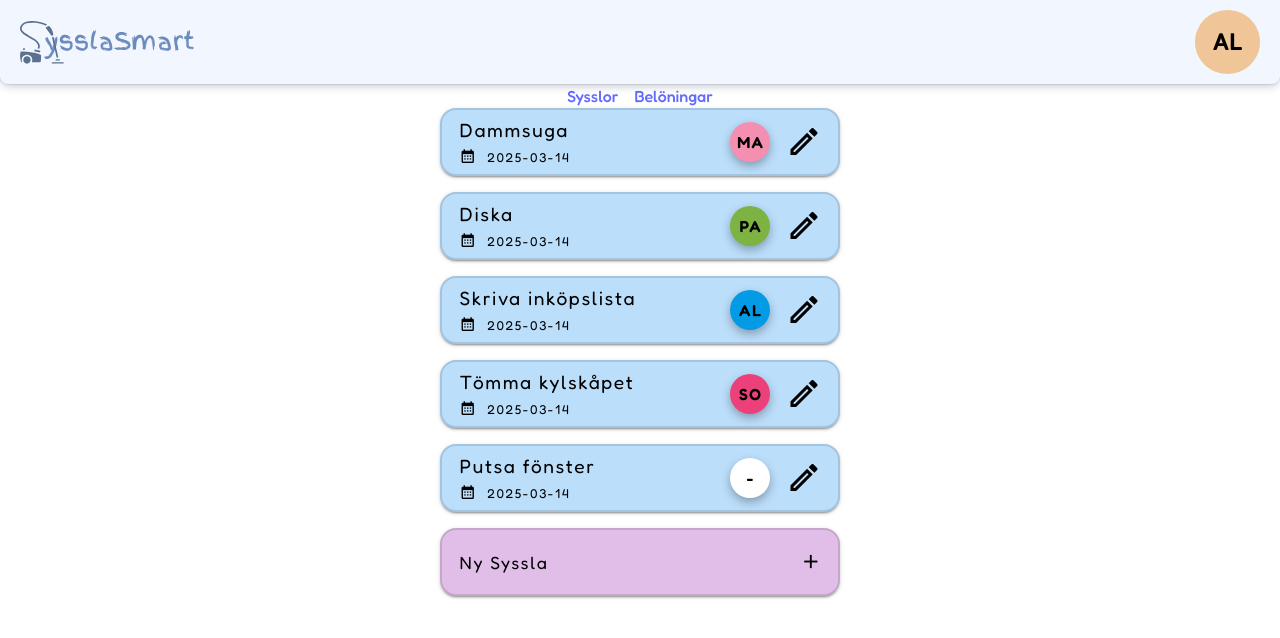
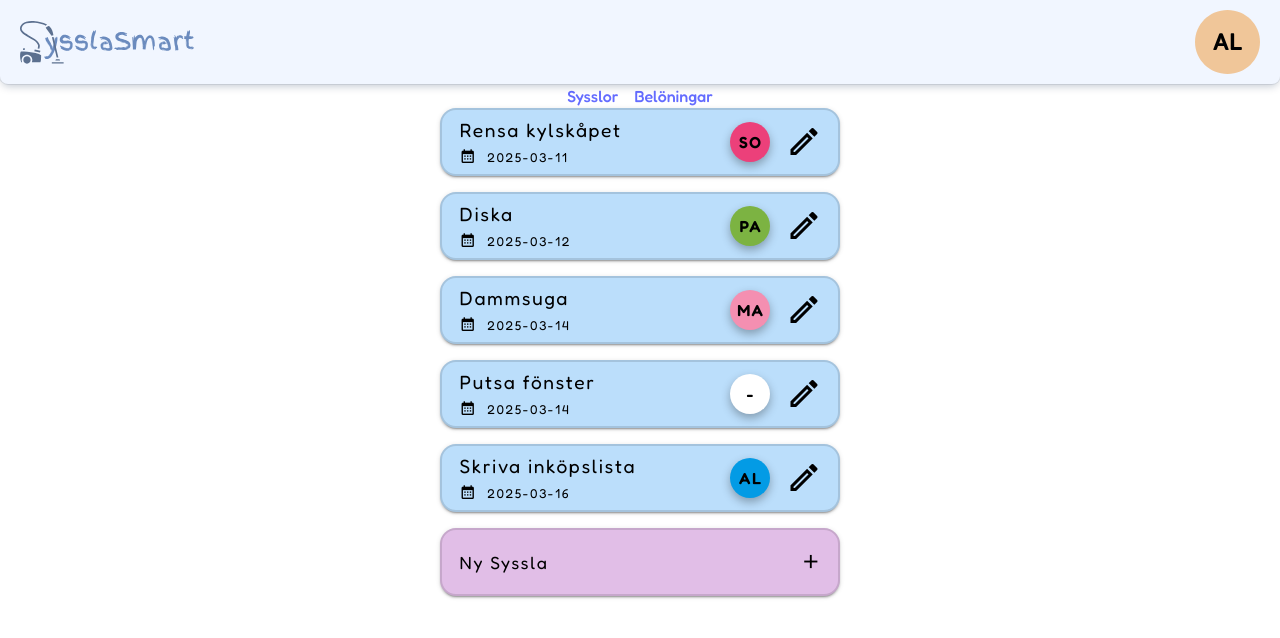
Before and after one commit to IT-Hogskolan-Stockholm/syssla-smart, a Vue app: page / in a window 1280 px wide. Shown: the top 638 px of the page. Built offline with nearby package versions, Linux system fonts and the light colour scheme.

Commit message:
added sort method

```diff
--- a/src/stores/ChoreStore.js
+++ b/src/stores/ChoreStore.js
@@ -1,5 +1,5 @@
 import { defineStore } from 'pinia'
-import { ref } from 'vue'
+import { ref, onMounted } from 'vue'
 
 export const useChoreStore = defineStore('choreStore', () => {
   const chores = ref([
@@ -9,31 +9,31 @@ export const useChoreStore = defineStore('choreStore', () => {
       deadline: '2025-03-14',
       assignedTo: 'Mamma',
       isCompleted: false,
-      pointValue: 1
+      pointValue: 1,
     },
     {
       id: 2,
       title: 'Diska',
-      deadline: '2025-03-14',
+      deadline: '2025-03-12',
       assignedTo: 'Pappa',
       isCompleted: false,
-      pointValue: 1
+      pointValue: 1,
     },
     {
       id: 3,
       title: 'Skriva inköpslista',
-      deadline: '2025-03-14',
+      deadline: '2025-03-16',
       assignedTo: 'Algot',
       isCompleted: false,
-      pointValue: 1
+      pointValue: 1,
     },
     {
       id: 4,
-      title: 'Tömma kylskåpet',
-      deadline: '2025-03-14',
+      title: 'Rensa kylskåpet',
+      deadline: '2025-03-11',
       assignedTo: 'Sofia',
       isCompleted: false,
-      pointValue: 1
+      pointValue: 1,
     },
     {
       id: 5,
@@ -41,9 +41,17 @@ export const useChoreStore = defineStore('choreStore', () => {
       deadline: '2025-03-14',
       assignedTo: '',
       isCompleted: false,
-      pointValue: 1
-    }
+      pointValue: 1,
+    },
   ])
+
+  onMounted(() => {
+    chores.value.sort((a, b) => {
+      const dateA = new Date(a.deadline)
+      const dateB = new Date(b.deadline)
+      return dateA - dateB
+    })
+  })
 
   const addChoreDialog = ref(false)
   const assignUserDialog = ref(false)
@@ -75,7 +83,7 @@ export const useChoreStore = defineStore('choreStore', () => {
       deadline: selectedDate || '',
       assignedTo: '',
       isCompleted: false,
-      pointValue: null
+      pointValue: null,
     })
 
     addChoreDialog.value = false
@@ -97,6 +105,6 @@ export const useChoreStore = defineStore('choreStore', () => {
     openAssignUserDialog,
     closeAssignUserDialog,
     addAssignedUser,
-    assignUserDialog
+    assignUserDialog,
   }
 })
```
